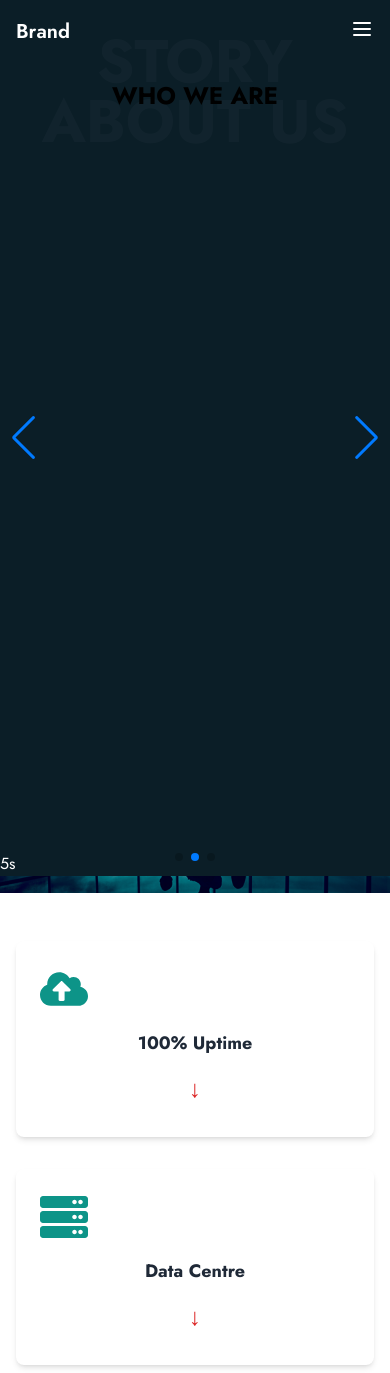
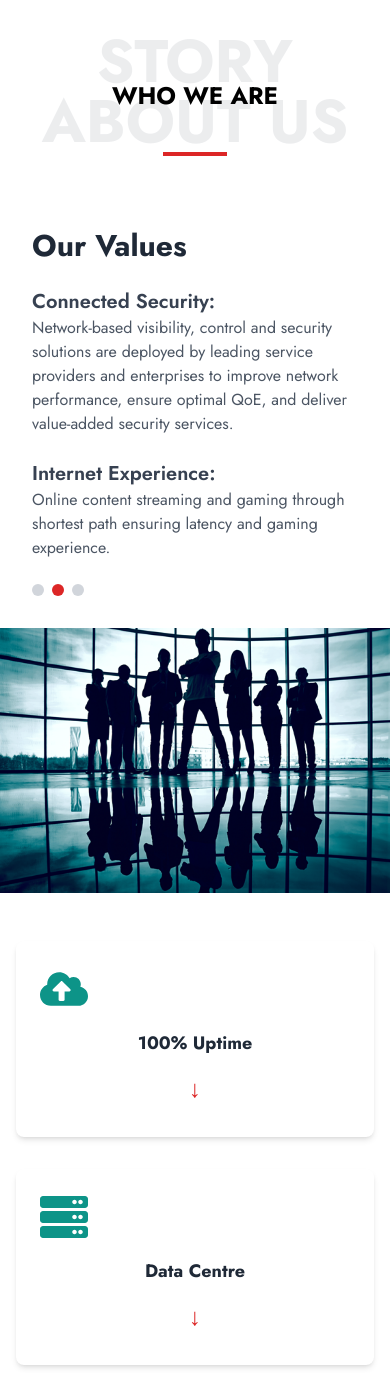
Before and after one commit to sabbir-hossen66/zasoft-landingpage, a React (Vite) app: page / in a window 390 px wide. Shown: the top 1373 px of the page. Built offline with nearby package versions, Linux system fonts and the light colour scheme.

Commit message:
banner creating

```diff
--- a/src/components/banner/Banner.jsx
+++ b/src/components/banner/Banner.jsx
@@ -1,193 +1,11 @@
-import { useRef } from 'react';
-// Import Swiper React components
-import { Swiper, SwiperSlide } from 'swiper/react';
 
-// Import Swiper styles
-import 'swiper/css';
-import 'swiper/css/pagination';
-import 'swiper/css/navigation';
-import { Autoplay, Pagination, Navigation } from 'swiper/modules';
-
-import bannerOne from '../../assets/about.png'
-// import bannertwo from '../../assets/banner/banner2.jpg'
-// import bannerthree from '../../assets/banner/banner3.jpg'
-// import bannerfour from '../../assets/banner/banner4.jpg'
-// import bannerfive from '../../assets/banner/banner5.jpg'
-// import bannersix from '../../assets/banner/banner6.jpg'
-// import bannerseven from '../../assets/banner/banner7.jpg'
 
 
 const Banner = () => {
-  const progressCircle = useRef(null);
-  const progressContent = useRef(null);
-  const onAutoplayTimeLeft = (s, time, progress) => {
-    progressCircle.current.style.setProperty('--progress', 1 - progress);
-    progressContent.current.textContent = `${Math.ceil(time / 1000)}s`;
-  };
 
   return (
-    <div className="mb-20 bg-[#0b1e27]  w-full absolute top-0 left-0 flex justify-center items-center text-white">
-      <Swiper
-        spaceBetween={30}
-        centeredSlides={true}
-        autoplay={{
-          delay: 5500,
-          disableOnInteraction: false,
-        }}
-        pagination={{
-          clickable: true,
-        }}
-        navigation={true}
-        modules={[Autoplay, Pagination, Navigation]}
-        onAutoplayTimeLeft={onAutoplayTimeLeft}
-        className="mySwiper"
-      >
-        {/* <SwiperSlide>
-          <img className='w-full h-[820px]' src={bannerOne} alt="" />
-        </SwiperSlide> */}
-        <SwiperSlide>
-          <div className="relative h-full w-full">
-            <img className='w-full h-[820px]' src={bannerOne} alt="Banner One" />
-            <div className="absolute inset-0 bg-gradient-to-t from-black via-gray-800 to-transparent opacity-75">
-              <h2 className='text-4xl lg:text-4xl  text-white text-center mt-[480px]'>Todays HighLight <br /> <span className='pt-4'>All News</span></h2>
-              <div className="absolute inset-0 flex items-center justify-center">
-                <div className="space-x-4">
-                  <button className="px-6 py-3 text-white bg-[#268EF6] rounded-md hover:bg-blue-800 focus:outline-none focus:ring-2 focus:ring-blue-300 transition duration-300">
-                    See All Articles
-                  </button>
-                  <button className="px-6 py-3 text-white bg-green-600 rounded-md hover:bg-green-700 focus:outline-none focus:ring-2 focus:ring-green-300 transition duration-300">
-                    See More
-                  </button>
-                </div>
-              </div>
-            </div>
-          </div>
-        </SwiperSlide>
-        <SwiperSlide>
+    <div className="mb-20  bg-[#0b1e27]  w-full absolute top-0 left-0 flex justify-center items-center text-white">
 
-          {/* <div className="relative h-full w-full">
-            <img className='w-full h-[820px]' src={bannertwo} alt="Banner One" />
-            <div className="absolute inset-0 bg-gradient-to-t from-black via-gray-800 to-transparent opacity-75">
-              <h2 className='text-4xl lg:text-7xl text-white text-center mt-[480px]'>Todays HighLight <br /> <span className='pt-4'>All News</span></h2>
-              <div className="absolute inset-0 flex items-center justify-center">
-                <div className="space-x-4">
-                  <button className="px-6 py-3 text-white bg-[#268EF6]  rounded-md hover:bg-blue-800 focus:outline-none focus:ring-2 focus:ring-blue-300 transition duration-300 font-bold">
-                    See All Articles
-                  </button>
-                  <button className="px-6 py-3 text-white bg-green-600 rounded-md hover:bg-green-700 focus:outline-none focus:ring-2 focus:ring-green-300 transition duration-300 font-bold">
-                    See More
-                  </button>
-                </div>
-              </div>
-            </div>
-          </div> */}
-        </SwiperSlide>
-        {/* <SwiperSlide>
-
-          <div className="relative h-full w-full">
-            <img className='w-full h-[820px]' src={bannerthree} alt="" />
-            <div className="absolute inset-0 bg-gradient-to-t from-black via-gray-800 to-transparent opacity-75">
-              <h2 className='text-4xl lg:text-7xl text-white text-center mt-[480px]'>Todays HighLight <br /> <span className='pt-4'>All News</span></h2>
-              <div className="absolute inset-0 flex items-center justify-center">
-                <div className="space-x-4">
-                  <button className="px-6 py-3 text-white bg-[#268EF6]  rounded-md hover:bg-blue-800 focus:outline-none focus:ring-2 focus:ring-blue-300 transition duration-300">
-                    See All Articles
-                  </button>
-                  <button className="px-6 py-3 text-white bg-green-600 rounded-md hover:bg-green-700 focus:outline-none focus:ring-2 focus:ring-green-300 transition duration-300">
-                    See More
-                  </button>
-                </div>
-              </div>
-            </div>
-          </div>
-        </SwiperSlide> */}
-        {/* <SwiperSlide>
-
-          <div className="relative h-full w-full">
-            <img className='w-full h-[820px]' src={bannerfour} alt="" />
-            <div className="absolute inset-0 bg-gradient-to-t from-black via-gray-800 to-transparent opacity-75">
-              <h2 className='text-4xl lg:text-7xl text-white text-center mt-[480px]'>Todays HighLight <br /> <span className='pt-4'>All News</span></h2>
-              <div className="absolute inset-0 flex items-center justify-center">
-                <div className="space-x-4">
-                  <button className="px-6 py-3 text-white bg-[#268EF6]  rounded-md hover:bg-blue-800 focus:outline-none focus:ring-2 focus:ring-blue-300 transition duration-300">
-                    See All Articles
-                  </button>
-                  <button className="px-6 py-3 text-white bg-green-600 rounded-md hover:bg-green-700 focus:outline-none focus:ring-2 focus:ring-green-300 transition duration-300">
-                    See More
-                  </button>
-                </div>
-              </div>
-            </div>
-          </div>
-        </SwiperSlide> */}
-
-        {/* <SwiperSlide>
-
-          <div className="relative h-full w-full">
-            <img className='w-full h-[820px]' src={bannerfive} alt="" />
-            <div className="absolute inset-0 bg-gradient-to-t from-black via-gray-800 to-transparent opacity-75">
-              <h2 className='text-4xl lg:text-7xl text-white text-center mt-[480px]'>Todays HighLight <br /> <span className='pt-4'>All News</span></h2>
-              <div className="absolute inset-0 flex items-center justify-center">
-                <div className="space-x-4">
-                  <button className="px-6 py-3 text-white bg-[#268EF6]  rounded-md hover:bg-blue-800 focus:outline-none focus:ring-2 focus:ring-blue-300 transition duration-300">
-                    See All Articles
-                  </button>
-                  <button className="px-6 py-3 text-white bg-green-600 rounded-md hover:bg-green-700 focus:outline-none focus:ring-2 focus:ring-green-300 transition duration-300">
-                    See More
-                  </button>
-                </div>
-              </div>
-            </div>
-          </div>
-        </SwiperSlide> */}
-
-
-        <SwiperSlide>
-
-          {/* <div className="relative h-full w-full">
-            <img className='w-full h-[820px]' src={bannersix} alt="" />
-            <div className="absolute inset-0 bg-gradient-to-t from-black via-gray-800 to-transparent opacity-75">
-              <h2 className='text-4xl lg:text-7xl text-white text-center mt-[480px]'>Todays HighLight <br /> <span className='pt-4'>All News</span></h2>
-              <div className="absolute inset-0 flex items-center justify-center">
-                <div className="space-x-4">
-                  <button className="px-6 py-3 text-white bg-[#268EF6]  rounded-md hover:bg-blue-800 focus:outline-none focus:ring-2 focus:ring-blue-300 transition duration-300">
-                    See All Articles
-                  </button>
-                  <button className="px-6 py-3 text-white bg-green-600 rounded-md hover:bg-green-700 focus:outline-none focus:ring-2 focus:ring-green-300 transition duration-300">
-                    See More
-                  </button>
-                </div>
-              </div>
-            </div>
-          </div> */}
-        </SwiperSlide>
-        {/* <SwiperSlide>
-
-          <div className="relative h-full w-full">
-            <img className='w-full h-[820px]' src={bannerseven} alt="" />
-            <div className="absolute inset-0 bg-gradient-to-t from-black via-gray-800 to-transparent opacity-75">
-              <h2 className='text-4xl lg:text-7xl text-white text-center mt-[480px]'>Todays HighLight <br /> <span className='pt-4'>All News</span></h2>
-              <div className="absolute inset-0 flex items-center justify-center">
-                <div className="space-x-4">
-                  <button className="px-6 py-3 text-white bg-[#268EF6]  rounded-md hover:bg-blue-800 focus:outline-none focus:ring-2 focus:ring-blue-300 transition duration-300">
-                    See All Articles
-                  </button>
-                  <button className="px-6 py-3 text-white bg-green-600 rounded-md hover:bg-green-700 focus:outline-none focus:ring-2 focus:ring-green-300 transition duration-300">
-                    See More
-                  </button>
-                </div>
-              </div>
-            </div>
-          </div>
-        </SwiperSlide> */}
-
-        <div className="autoplay-progress w-8" slot="container-end">
-          <svg viewBox="0 0 48 48" ref={progressCircle}>
-            {/* <circle cx="24" cy="24" r="20"></circle> */}
-          </svg>
-          <span ref={progressContent}></span>
-        </div>
-      </Swiper>
 
     </div>
   )
```
